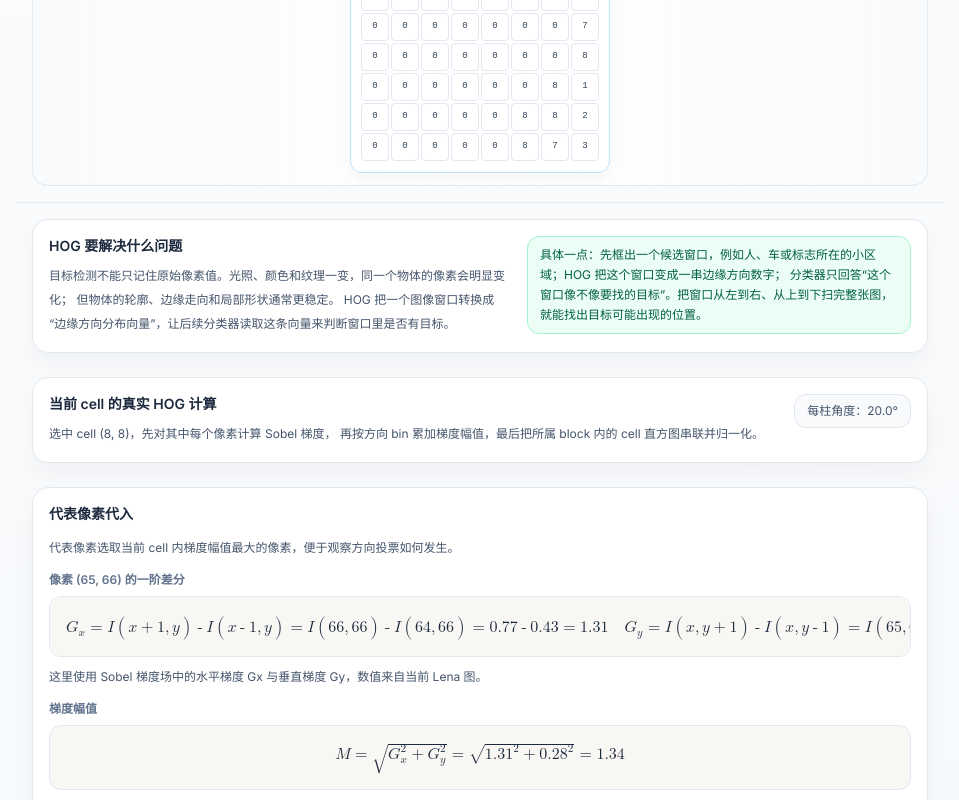
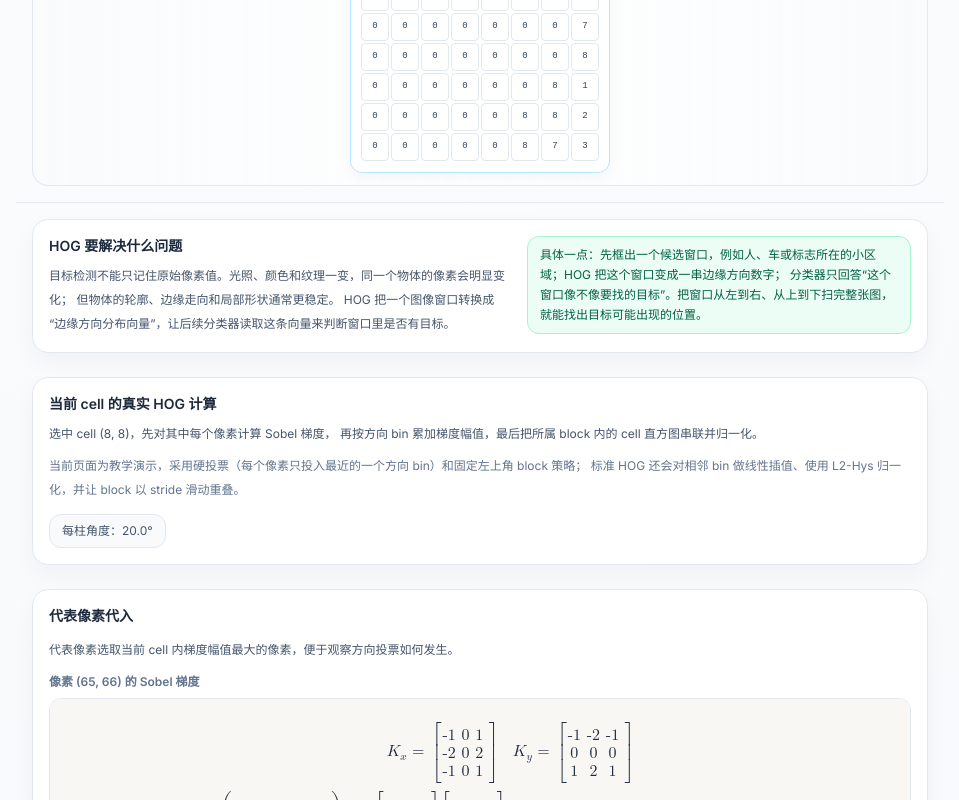
Before and after one commit to WhitePlusMS/Classical-CV-Lab, a Next.js app: page /concepts/hog-feature in a window 1280 px wide. Shown: the part 2000-2800 px from the top of the page, without its empty margins (296-1255 px from the left). Built offline with nearby package versions, Linux system fonts and the light colour scheme.

Commit message:
fix(concepts): 修复颜色纹理与分类器教学口径

```diff
--- a/src/app/concepts/color-space-histogram/page.tsx
+++ b/src/app/concepts/color-space-histogram/page.tsx
@@ -71,7 +71,9 @@ const CORE_CODE_TS = `function rgbToHsv(r, g, b) {
   };
 }
 
-function computeColorHistogram(rgbImage, channel, binCount) {
+function computeColorHistogram(rgbImage, mode, binCount) {
+  // 真实实现会根据显示模式归一化到对应通道（rgb/mask 默认统计 H）
+  const channel = (mode === 'rgb' || mode === 'mask') ? 'h' : mode;
   const bins = new Array(binCount).fill(0);
   for (const row of rgbImage) {
     for (const [r, g, b] of row) {
@@ -81,7 +83,8 @@ function computeColorHistogram(rgbImage, channel, binCount) {
         channel === 'v' ? hsv.v :
         channel === 'r' ? r :
         channel === 'g' ? g : b;
-      bins[Math.min(binCount - 1, Math.floor(value * binCount))] += 1;
+      const bin = Math.min(binCount - 1, Math.floor(Math.max(0, Math.min(1, value)) * binCount));
+      bins[bin] += 1;
     }
   }
   return bins;
@@ -168,13 +171,16 @@ function formatPercent(value: number): string {
 
 function buildRgbNormalizeFormula(step: ColorSpaceStep): string {
   const [r, g, b] = step.rgb255;
+  const nr = (r / 255).toFixed(3);
+  const ng = (g / 255).toFixed(3);
+  const nb = (b / 255).toFixed(3);
   return buildInlineMathML(`
     <mrow>
-      <msup><mi>R</mi><mo>&#8242;</mo></msup><mo>=</mo><mfrac><mn>${r}</mn><mn>255</mn></mfrac><mo>=</mo><mn>${step.rgb[0].toFixed(3)}</mn>
+      <msup><mi>R</mi><mo>&#8242;</mo></msup><mo>=</mo><mfrac><mn>${r}</mn><mn>255</mn></mfrac><mo>=</mo><mn>${nr}</mn>
       <mo>,</mo>
-      <msup><mi>G</mi><mo>&#8242;</mo></msup><mo>=</mo><mfrac><mn>${g}</mn><mn>255</mn></mfrac><mo>=</mo><mn>${step.rgb[1].toFixed(3)}</mn>
+      <msup><mi>G</mi><mo>&#8242;</mo></msup><mo>=</mo><mfrac><mn>${g}</mn><mn>255</mn></mfrac><mo>=</mo><mn>${ng}</mn>
       <mo>,</mo>
-      <msup><mi>B</mi><mo>&#8242;</mo></msup><mo>=</mo><mfrac><mn>${b}</mn><mn>255</mn></mfrac><mo>=</mo><mn>${step.rgb[2].toFixed(3)}</mn>
+      <msup><mi>B</mi><mo>&#8242;</mo></msup><mo>=</mo><mfrac><mn>${b}</mn><mn>255</mn></mfrac><mo>=</mo><mn>${nb}</mn>
     </mrow>
   `);
 }
@@ -314,7 +320,7 @@ function RgbCubeDiagram({ step }: { step: ColorSpaceStep }) {
       <div className="flex flex-wrap items-start justify-between gap-3">
         <div>
           <div className="text-sm font-semibold text-slate-800">RGB 颜色立方体</div>
-          <p className="mt-1 text-xs leading-5 text-slate-500">三条彩色轴表示 R/G/B 强度，发光点是当前像素在立方体中的位置。</p>
+          <p className="mt-1 text-xs leading-5 text-slate-500">三条彩色轴表示 R/G/B 强度，发光点是目标像素在立方体中的位置。</p>
         </div>
         <PixelColorSwatch color={{ r: step.rgb[0], g: step.rgb[1], b: step.rgb[2] }} className="h-10 w-10" />
       </div>
@@ -436,7 +442,7 @@ function RgbCubeDiagram({ step }: { step: ColorSpaceStep }) {
         <circle cx={current.x} cy={current.y} r="14" fill="rgb(245 158 11)" fillOpacity="0.22" filter="url(#rgb-point-glow)" />
         <circle cx={current.x} cy={current.y} r="6" fill="rgb(245 158 11)" stroke="white" strokeWidth="2.4" />
         <text x={current.x + 10} y={current.y - 8} className="fill-amber-700 text-[10px] font-semibold">
-          当前像素
+          目标像素
         </text>
       </svg>
 
@@ -744,7 +750,7 @@ export default function ColorSpaceHistogramPage() {
         <FlowColumns>
           <FlowColumn align="start">
             <FlowNode tone="red" className="color-anchor-rgb-node">
-              <div className="mb-2 text-xs font-semibold text-red-700">当前像素 RGB</div>
+              <div className="mb-2 text-xs font-semibold text-red-700">目标像素 RGB</div>
               <div className="flex items-center gap-3">
                 <PixelColorSwatch
                   color={{ r: currentStep.rgb[0], g: currentStep.rgb[1], b: currentStep.rgb[2] }}
@@ -794,6 +800,11 @@ export default function ColorSpaceHistogramPage() {
             <FlowNode tone="emerald" className="color-anchor-mask-node">
               <div className="mb-2 text-xs font-semibold text-emerald-700">颜色范围提取</div>
               <div className="grid gap-2 text-xs leading-5 text-emerald-800">
+                {displayMode !== 'mask' && (
+                  <div className="rounded-xl bg-emerald-50/70 px-3 py-2 text-xs text-emerald-700">
+                    提示：颜色范围提取仅在“HSV 颜色提取”模式下生效；当前为 {modeLabel(displayMode)}，mask 统计仅供教学参考。
+                  </div>
+                )}
                 <div className="rounded-xl border border-emerald-200 bg-white px-3 py-2">
                   目标色调 H0 = {effectiveReferenceHue.toFixed(1)}°，阈值 T = {threshold}°
                 </div>
@@ -801,7 +812,7 @@ export default function ColorSpaceHistogramPage() {
                   当前 mask 共选中 {maskPixelCount} / {totalSteps} 个像素。
                 </div>
                 <div className="rounded-xl border border-emerald-200 bg-white px-3 py-2 font-semibold">
-                  当前像素：{currentStep.thresholdHit ? '命中目标色范围' : '未命中'}
+                  目标像素：{currentStep.thresholdHit ? '命中目标色范围' : '未命中'}
                 </div>
               </div>
             </FlowNode>
@@ -809,7 +820,7 @@ export default function ColorSpaceHistogramPage() {
         </FlowColumns>
       </ProcessRail>
     );
-  }, [currentStep, histogram, maskPixelCount, threshold, totalSteps, effectiveReferenceHue]);
+  }, [currentStep, displayMode, histogram, maskPixelCount, threshold, totalSteps, effectiveReferenceHue]);
 
   const stepDetails = useMemo(() => {
     if (!currentStep) return null;
@@ -819,7 +830,7 @@ export default function ColorSpaceHistogramPage() {
         <TeachingCard>
           <div className="flex flex-wrap items-start justify-between gap-3">
             <div>
-              <div className="text-sm font-semibold text-slate-800">当前像素的 RGB → HSV 代入</div>
+              <div className="text-sm font-semibold text-slate-800">目标像素的 RGB → HSV 代入</div>
               <p className="mt-1 text-xs leading-5 text-slate-500">
                 HSV 先把 RGB 归一化，再用最大值、最小值和差值决定色调、饱和度与明度。
               </p>
@@ -853,13 +864,13 @@ export default function ColorSpaceHistogramPage() {
         <TeachingCard>
           <div className="text-sm font-semibold text-slate-800">HSV 颜色范围提取</div>
           <p className="mt-1 text-xs leading-5 text-slate-500">
-            以当前像素的 H 作为目标色调 H0，在色调环上选择距离不超过阈值 T 的像素，得到右侧 mask。
+            以目标像素的 H 作为目标色调 H0，在色调环上按循环最短距离选择不超过阈值 T 的像素（0° 与 360° 相邻），得到右侧 mask。
           </p>
           <FormulaCard
             className="mt-4"
             label="Hue 阈值判定"
             mathML={buildMaskFormula(currentStep, effectiveReferenceHue, threshold)}
-            note={`当前阈值选中 ${maskPixelCount} 个像素，占整幅图 ${formatPercent(maskPixelCount / Math.max(1, totalSteps))}。`}
+            note={`Hue 距离按色相环的循环最短距离计算（0° 与 360° 相邻）。当前阈值选中 ${maskPixelCount} 个像素，占整幅图 ${formatPercent(maskPixelCount / Math.max(1, totalSteps))}。`}
           />
         </TeachingCard>
 
@@ -899,7 +910,7 @@ export default function ColorSpaceHistogramPage() {
       <div className="rounded-2xl border border-emerald-200 bg-emerald-50 px-3 py-3">
         <div className="text-xs font-semibold text-emerald-800">阈值含义</div>
         <p className="mt-2 text-xs leading-5 text-emerald-800">
-          在 HSV 色调环上，以当前像素 H0 为中心，选择 H0 ± {threshold}° 范围内的像素作为目标颜色。
+          在 HSV 色调环上，以目标像素 H0 为中心，按 0°/360° 相邻的循环最短距离选择不超过 {threshold}° 的像素作为目标颜色。
         </p>
       </div>
 
@@ -912,7 +923,7 @@ export default function ColorSpaceHistogramPage() {
 
       {currentStep && (
         <div className="rounded-2xl border border-amber-200 bg-amber-50/70 px-3 py-3">
-          <div className="text-xs font-semibold text-amber-800">当前像素</div>
+          <div className="text-xs font-semibold text-amber-800">目标像素</div>
           <div className="mt-2 flex items-center gap-3">
             <PixelColorSwatch
               color={{ r: currentStep.rgb[0], g: currentStep.rgb[1], b: currentStep.rgb[2] }}
@@ -934,7 +945,7 @@ export default function ColorSpaceHistogramPage() {
       title="颜色空间与颜色直方图"
       subtitle="Color Space & Histogram - 基于颜色特征的目标检测"
       operationLabel={operationLabel(displayMode)}
-      parameterIntro="切换显示模式查看不同颜色通道或 HSV 颜色提取结果；当前像素会同步驱动公式代入、当前直方图 bin 和颜色范围提取结果。"
+      parameterIntro="切换显示模式查看不同颜色通道或 HSV 颜色提取结果；目标像素会同步驱动公式代入、当前直方图 bin 和颜色范围提取结果。"
       originalImage={baseImage}
       originalRgbImage={rgbImage}
       resultImage={resultImage}
--- a/src/app/concepts/haar-lbp-feature-vector/page.tsx
+++ b/src/app/concepts/haar-lbp-feature-vector/page.tsx
@@ -11,7 +11,6 @@ import {
   FlowNode,
   FormulaCard,
   ImageCanvas,
-  MathText,
   ProcessRail,
   SelectParam,
   TeachingCard,
@@ -20,6 +19,8 @@ import {
 } from '@/components';
 import {
   type GrayscaleImage,
+  HAAR_FEATURE_STEP_CODE_SNIPPET,
+  LBP_VECTOR_STEP_CODE_SNIPPET,
   type HaarFeatureStep,
   type HaarRegionResult,
   type HaarTemplateType,
@@ -88,62 +89,7 @@ const HAAR_TEMPLATE_NOTES: Record<HaarTemplateType, string> = {
   diagonal: '对角矩形分组比较，适合观察对角方向的明暗结构。',
 };
 
-const HAAR_CODE_TS = `export function getHaarFeatureStep(
-  image: number[][],
-  x: number,
-  y: number,
-  templateType: HaarTemplateType,
-  windowSize: number
-): HaarFeatureStep {
-  const regions = getHaarTemplateRegions(templateType, windowSize);
-  const integralImage = computeIntegralImage(image);
 
-  const regionSums = regions.map(region => {
-    const sum = rectSumByIntegral(integralImage, x + region.x, y + region.y, region.width, region.height);
-    return { ...region, sum };
-  });
-
-  const blackSum = regionSums
-    .filter(region => region.tone === 'black')
-    .reduce((total, region) => total + region.sum, 0);
-  const whiteSum = regionSums
-    .filter(region => region.tone === 'white')
-    .reduce((total, region) => total + region.sum, 0);
-
-  return {
-    x,
-    y,
-    regions: regionSums,
-    featureValue: blackSum - whiteSum,
-  };
-}`;
-
-const LBP_CODE_TS = `export function getLBPVectorStep(
-  image: number[][],
-  x: number,
-  y: number,
-  windowSize = 16,
-  cellSize = 4
-): LBPVectorStep {
-  const cellsPerSide = windowSize / cellSize;
-  const selectedCellX = Math.floor(cellsPerSide / 2);
-  const selectedCellY = Math.floor(cellsPerSide / 2);
-  const histogram = Array.from({ length: 256 }, () => 0);
-
-  for (let row = 0; row < cellSize; row++) {
-    for (let col = 0; col < cellSize; col++) {
-      const px = x + selectedCellX * cellSize + col;
-      const py = y + selectedCellY * cellSize + row;
-      const lbp = getLBPWindow(image, px, py).decimalValue;
-      histogram[lbp] += 1;
-    }
-  }
-
-  return {
-    vectorLength: cellsPerSide * cellsPerSide * 256,
-    histogram: histogram.map(count => count / (cellSize * cellSize)),
-  };
-}`;
 
 function clamp(value: number, min: number, max: number): number {
   return Math.max(min, Math.min(max, value));
@@ -305,6 +251,8 @@ function IntegralMatrix({ matrix, x, y, windowSize }: { matrix: GrayscaleImage;
   );
 }
 
+const LBP_BIT_LABELS = ['左上', '上', '右上', '右', '右下', '下', '左下', '左'];
+
 function LBPWindowMatrix({ step }: { step: LBPVectorStep }) {
   const sample = step.selectedCell.samplePixel;
 
@@ -332,14 +280,16 @@ function LBPWindowMatrix({ step }: { step: LBPVectorStep }) {
       </div>
       <div className="flex flex-wrap gap-1">
         {sample.binaryPattern.map((bit, index) => (
+          <div key={`lbp-bit-${index}`} className="flex flex-col items-center gap-0.5">
             <span
-            key={`lbp-bit-${index}`}
               className={`inline-flex h-7 w-7 items-center justify-center rounded font-mono text-[10px] font-semibold ${
                 bit === 1 ? 'bg-amber-200 text-amber-800' : 'bg-slate-200 text-slate-500'
               }`}
             >
               {bit}
             </span>
+            <span className="text-[9px] text-slate-500">{LBP_BIT_LABELS[index]}</span>
+          </div>
         ))}
       </div>
     </div>
@@ -430,7 +380,7 @@ export default function HaarLbpFeatureVectorPage() {
   const resultWidth = resultImage[0]?.length ?? 0;
   const resultHeight = resultImage.length;
   const samplePixel = lbpStep?.selectedCell.samplePixel;
-  const displayCurrentStep = mode === 'lbp-vector' && samplePixel
+  const displayCurrentStep = useMemo(() => mode === 'lbp-vector' && samplePixel
     ? {
         x: samplePixel.x,
         y: samplePixel.y,
@@ -450,7 +400,7 @@ export default function HaarLbpFeatureVectorPage() {
           regionWidth: HAAR_WINDOW_SIZE,
           regionHeight: HAAR_WINDOW_SIZE,
         }
-      : null;
+      : null, [mode, samplePixel, lbpStep, haarStep]);
   const currentStepIndex = validWidth > 0 ? safePosition.y * validWidth + safePosition.x : 0;
   const totalSteps = validWidth * validHeight;
 
@@ -900,7 +850,9 @@ export default function HaarLbpFeatureVectorPage() {
     </div>
   );
 
-  const codeTabContent = mode === 'lbp-vector' ? LBP_CODE_TS : HAAR_CODE_TS;
+  const codeTabContent = mode === 'lbp-vector'
+    ? LBP_VECTOR_STEP_CODE_SNIPPET
+    : HAAR_FEATURE_STEP_CODE_SNIPPET;
   const imageLabels = mode === 'lbp-vector'
     ? { input: lbpImageType === 'lenaOriginal' ? 'Lena 灰度图' : '纹理测试图', output: 'LBP 编码图' }
     : { input: haarImageType === 'lenaOriginal' ? 'Lena 灰度图' : 'Haar 教学图', output: 'Haar 响应图' };
@@ -911,7 +863,7 @@ export default function HaarLbpFeatureVectorPage() {
       }
     : {
         input: `红框为 ${HAAR_WINDOW_SIZE}x${HAAR_WINDOW_SIZE} Haar 检测窗口`,
-        output: '绿框为当前窗口在响应图中的位置',
+        output: '绿框为当前窗口；响应图显示归一化后的响应强度绝对值，正负号见上方公式',
       };
 
   return (
--- a/src/app/concepts/hog-feature/page.tsx
+++ b/src/app/concepts/hog-feature/page.tsx
@@ -17,6 +17,8 @@ import {
 import { useGridNavigation } from '@/hooks/useGridNavigation';
 import { GrayscaleImage } from '@/lib/algorithms/types';
 import {
+  HOG_GX_KERNEL,
+  HOG_GY_KERNEL,
   HogCellStep,
   getHogCellStepAt,
   renderHogVisualization,
@@ -95,25 +97,82 @@ function getPixel(image: GrayscaleImage, x: number, y: number): number {
   return image[y][x];
 }
 
+function buildSobelKernelMatrixMathML(matrix: number[][]): string {
+  const rows = matrix
+    .map(row => `<mtr>${row.map(v => `<mtd><mn>${formatNumber(v, 0)}</mn></mtd>`).join('')}</mtr>`)
+    .join('');
+  return `<mrow><mo>[</mo><mtable>${rows}</mtable><mo>]</mo></mrow>`;
+}
+
+function buildWeightedSumMathML(terms: Array<{ weight: number; pixel: number }>): string {
+  return terms
+    .map(({ weight, pixel }, index) => {
+      const absWeight = Math.abs(weight);
+      if (index === 0) {
+        return weight < 0
+          ? `<mo>-</mo><mn>${absWeight}</mn><mo>·</mo><mn>${formatNumber(pixel)}</mn>`
+          : `<mn>${absWeight}</mn><mo>·</mo><mn>${formatNumber(pixel)}</mn>`;
+      }
+      return weight < 0
+        ? `<mo>-</mo><mn>${absWeight}</mn><mo>·</mo><mn>${formatNumber(pixel)}</mn>`
+        : `<mo>+</mo><mn>${absWeight}</mn><mo>·</mo><mn>${formatNumber(pixel)}</mn>`;
+    })
+    .join('');
+}
+
 function buildGradientSubstitutionMathML(step: HogCellStep, image: GrayscaleImage): string {
   const { sample } = step;
-  const left = getPixel(image, sample.x - 1, sample.y);
-  const right = getPixel(image, sample.x + 1, sample.y);
-  const up = getPixel(image, sample.x, sample.y - 1);
-  const down = getPixel(image, sample.x, sample.y + 1);
+  const neighborhood: number[][] = [];
+  for (let ky = -1; ky <= 1; ky++) {
+    const row: number[] = [];
+    for (let kx = -1; kx <= 1; kx++) {
+      row.push(getPixel(image, sample.x + kx, sample.y + ky));
+    }
+    neighborhood.push(row);
+  }
+
+  const gxTerms: Array<{ weight: number; pixel: number }> = [];
+  const gyTerms: Array<{ weight: number; pixel: number }> = [];
+  for (let ky = 0; ky < 3; ky++) {
+    for (let kx = 0; kx < 3; kx++) {
+      const gxWeight = HOG_GX_KERNEL[ky][kx];
+      const gyWeight = HOG_GY_KERNEL[ky][kx];
+      const pixel = neighborhood[ky][kx];
+      if (gxWeight !== 0) gxTerms.push({ weight: gxWeight, pixel });
+      if (gyWeight !== 0) gyTerms.push({ weight: gyWeight, pixel });
+    }
+  }
 
   return buildInlineMathML(`
-    <mrow>
-      <msub><mi>G</mi><mi>x</mi></msub><mo>=</mo><mi>I</mi><mo>(</mo><mi>x</mi><mo>+</mo><mn>1</mn><mo>,</mo><mi>y</mi><mo>)</mo><mo>-</mo><mi>I</mi><mo>(</mo><mi>x</mi><mo>-</mo><mn>1</mn><mo>,</mo><mi>y</mi><mo>)</mo>
-      <mo>=</mo><mi>I</mi><mo>(</mo><mn>${sample.x + 1}</mn><mo>,</mo><mn>${sample.y}</mn><mo>)</mo><mo>-</mo><mi>I</mi><mo>(</mo><mn>${sample.x - 1}</mn><mo>,</mo><mn>${sample.y}</mn><mo>)</mo>
-      <mo>=</mo><mn>${formatNumber(right)}</mn><mo>-</mo><mn>${formatNumber(left)}</mn>
-      <mo>=</mo><mn>${formatNumber(sample.gx)}</mn>
-      <mspace width="1em"/>
-      <msub><mi>G</mi><mi>y</mi></msub><mo>=</mo><mi>I</mi><mo>(</mo><mi>x</mi><mo>,</mo><mi>y</mi><mo>+</mo><mn>1</mn><mo>)</mo><mo>-</mo><mi>I</mi><mo>(</mo><mi>x</mi><mo>,</mo><mi>y</mi><mo>-</mo><mn>1</mn><mo>)</mo>
-      <mo>=</mo><mi>I</mi><mo>(</mo><mn>${sample.x}</mn><mo>,</mo><mn>${sample.y + 1}</mn><mo>)</mo><mo>-</mo><mi>I</mi><mo>(</mo><mn>${sample.x}</mn><mo>,</mo><mn>${sample.y - 1}</mn><mo>)</mo>
-      <mo>=</mo><mn>${formatNumber(down)}</mn><mo>-</mo><mn>${formatNumber(up)}</mn>
-      <mo>=</mo><mn>${formatNumber(sample.gy)}</mn>
-    </mrow>
+    <mtable>
+      <mtr>
+        <mtd columnalign="left">
+          <msub><mi>K</mi><mi>x</mi></msub><mo>=</mo>${buildSobelKernelMatrixMathML(HOG_GX_KERNEL)}
+          <mspace width="1em"/>
+          <msub><mi>K</mi><mi>y</mi></msub><mo>=</mo>${buildSobelKernelMatrixMathML(HOG_GY_KERNEL)}
+        </mtd>
+      </mtr>
+      <mtr>
+        <mtd columnalign="left">
+          <msub><mi>G</mi><mi>x</mi></msub><mo>=</mo>
+          <munder><mo>Σ</mo><mrow><mi>kx</mi><mo>,</mo><mi>ky</mi><mo>∈</mo><mrow><mo>{</mo><mn>-1</mn><mo>,</mo><mn>0</mn><mo>,</mo><mn>1</mn><mo>}</mo></mrow></mrow></munder>
+          <mi>I</mi><mo>(</mo><mi>x</mi><mo>+</mo><mi>kx</mi><mo>,</mo><mi>y</mi><mo>+</mo><mi>ky</mi><mo>)</mo>
+          <mo>·</mo><msub><mi>K</mi><mi>x</mi></msub><mo>[</mo><mi>ky</mi><mo>+</mo><mn>1</mn><mo>]</mo><mo>[</mo><mi>kx</mi><mo>+</mo><mn>1</mn><mo>]</mo>
+          <mo>=</mo>${buildWeightedSumMathML(gxTerms)}
+          <mo>=</mo><mn>${formatNumber(sample.gx)}</mn>
+        </mtd>
+      </mtr>
+      <mtr>
+        <mtd columnalign="left">
+          <msub><mi>G</mi><mi>y</mi></msub><mo>=</mo>
+          <munder><mo>Σ</mo><mrow><mi>kx</mi><mo>,</mo><mi>ky</mi><mo>∈</mo><mrow><mo>{</mo><mn>-1</mn><mo>,</mo><mn>0</mn><mo>,</mo><mn>1</mn><mo>}</mo></mrow></mrow></munder>
+          <mi>I</mi><mo>(</mo><mi>x</mi><mo>+</mo><mi>kx</mi><mo>,</mo><mi>y</mi><mo>+</mo><mi>ky</mi><mo>)</mo>
+          <mo>·</mo><msub><mi>K</mi><mi>y</mi></msub><mo>[</mo><mi>ky</mi><mo>+</mo><mn>1</mn><mo>]</mo><mo>[</mo><mi>kx</mi><mo>+</mo><mn>1</mn><mo>]</mo>
+          <mo>=</mo>${buildWeightedSumMathML(gyTerms)}
+          <mo>=</mo><mn>${formatNumber(sample.gy)}</mn>
+        </mtd>
+      </mtr>
+    </mtable>
   `);
 }
 
@@ -448,6 +507,10 @@ export default function HogFeaturePage() {
               选中 cell ({currentHogStep.cellX}, {currentHogStep.cellY})，先对其中每个像素计算 Sobel 梯度，
               再按方向 bin 累加梯度幅值，最后把所属 block 内的 cell 直方图串联并归一化。
             </p>
+            <p className="mt-2 text-xs leading-6 text-slate-500">
+              当前页面为教学演示，采用硬投票（每个像素只投入最近的一个方向 bin）和固定左上角 block 策略；
+              标准 HOG 还会对相邻 bin 做线性插值、使用 L2-Hys 归一化，并让 block 以 stride 滑动重叠。
+            </p>
           </div>
           <div className="rounded-xl border border-slate-200 bg-slate-50 px-3 py-2 text-xs text-slate-600">
             每柱角度：{formatNumber(anglePerBin, 1)}°
@@ -462,9 +525,9 @@ export default function HogFeaturePage() {
         </p>
         <div className="space-y-3">
           <FormulaCard
-            label={`像素 (${currentHogStep.sample.x}, ${currentHogStep.sample.y}) 的一阶差分`}
+            label={`像素 (${currentHogStep.sample.x}, ${currentHogStep.sample.y}) 的 Sobel 梯度`}
             mathML={buildGradientSubstitutionMathML(currentHogStep, originalImage)}
-            note="这里使用 Sobel 梯度场中的水平梯度 Gx 与垂直梯度 Gy，数值来自当前 Lena 图。"
+            note="这里使用未归一化的 Sobel 核近似梯度，Gx、Gy 数值来自当前 Lena 图的 3×3 邻域加权求和。"
             tone="embedded"
           />
           <FormulaCard
@@ -499,6 +562,10 @@ export default function HogFeaturePage() {
             <div className="text-xs leading-6 text-slate-600">
               当前 block 从 cell ({currentHogStep.blockX}, {currentHogStep.blockY}) 开始，
               覆盖 {cellsPerBlock}×{cellsPerBlock} 个 cell。先串联这些 cell 的方向直方图，再做 L2 归一化。
+            </div>
+            <div className="mt-2 text-xs leading-6 text-slate-500">
+              当前页面为演示，把当前 cell 固定分配到包含它的最左上角 block；若 cell 靠近图像边界，block 会自动贴近边缘。
+              标准 HOG 中 block 会以 stride 滑动，一个 cell 可能参与多个重叠 block 的归一化。
             </div>
             <div className="mt-3">
               <BlockCellsView step={currentHogStep} />
@@ -576,7 +643,7 @@ export default function HogFeaturePage() {
       title="HOG 特征"
       subtitle="Histogram of Oriented Gradient - 方向梯度直方图"
       operationLabel="HOG 统计"
-      parameterIntro="点击 Lena 图选择一个 8×8 cell，或用方向键移动；本页只追踪当前 cell 的梯度幅值、方向 bin、直方图和 block 归一化证据。"
+      parameterIntro="点击 Lena 图选择一个 8×8 cell，或用方向键移动；当前页面只追踪当前 cell 的梯度幅值、方向 bin、直方图和 block 归一化证据。"
       parameters={parameters}
       stepDetails={stepDetails}
       analysisPreview={analysisPreview}
```
Also changed, not shown: src/app/concepts/classifier-detection-pipeline/page.tsx (+37 -9 lines), src/app/concepts/histogram-template-matching/page.tsx (+33 -21 lines), src/app/concepts/lbp-gabor-texture/page.tsx (+5 -5 lines). Lines whose indentation alone changed are shown as unchanged.
